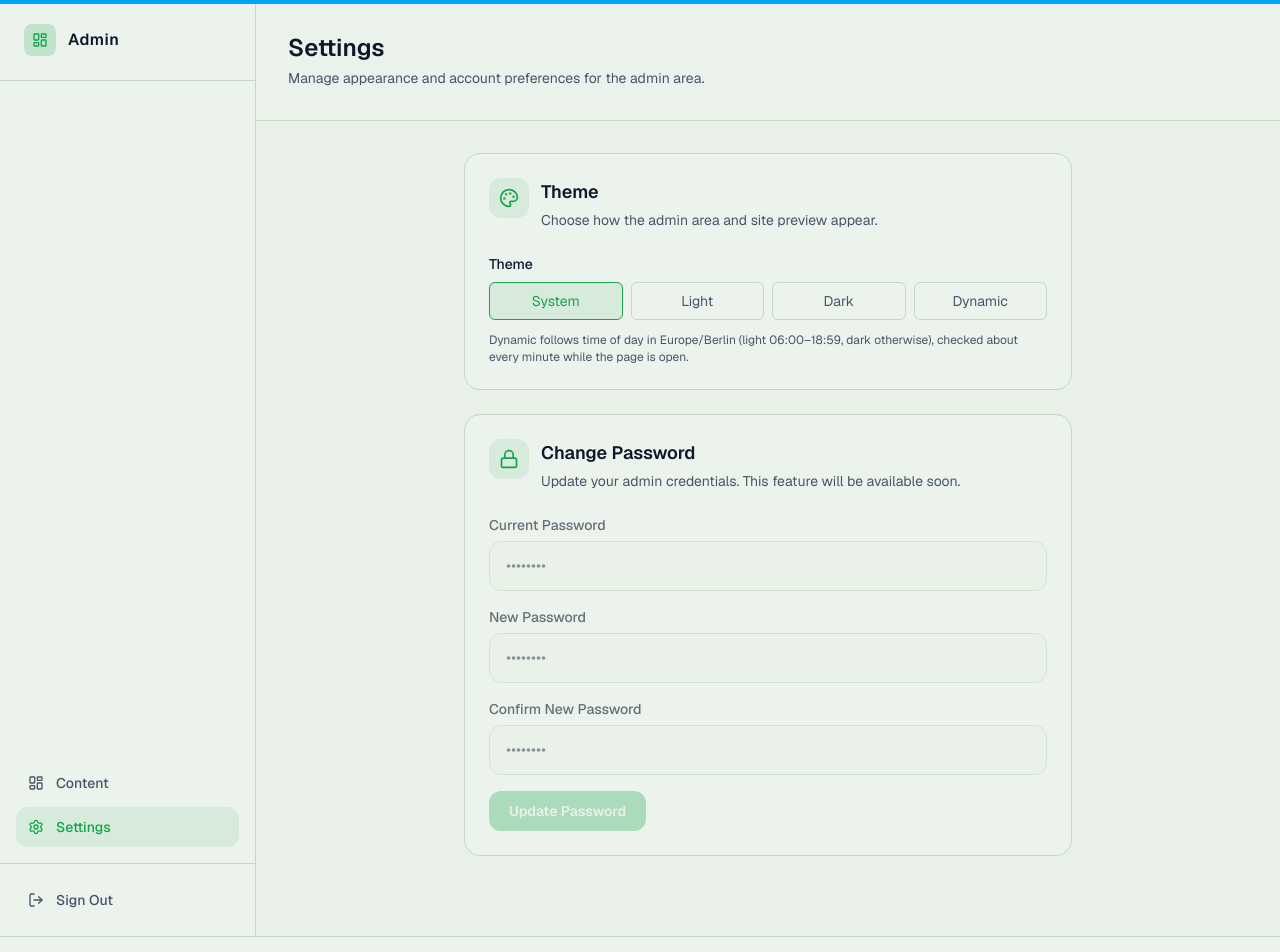
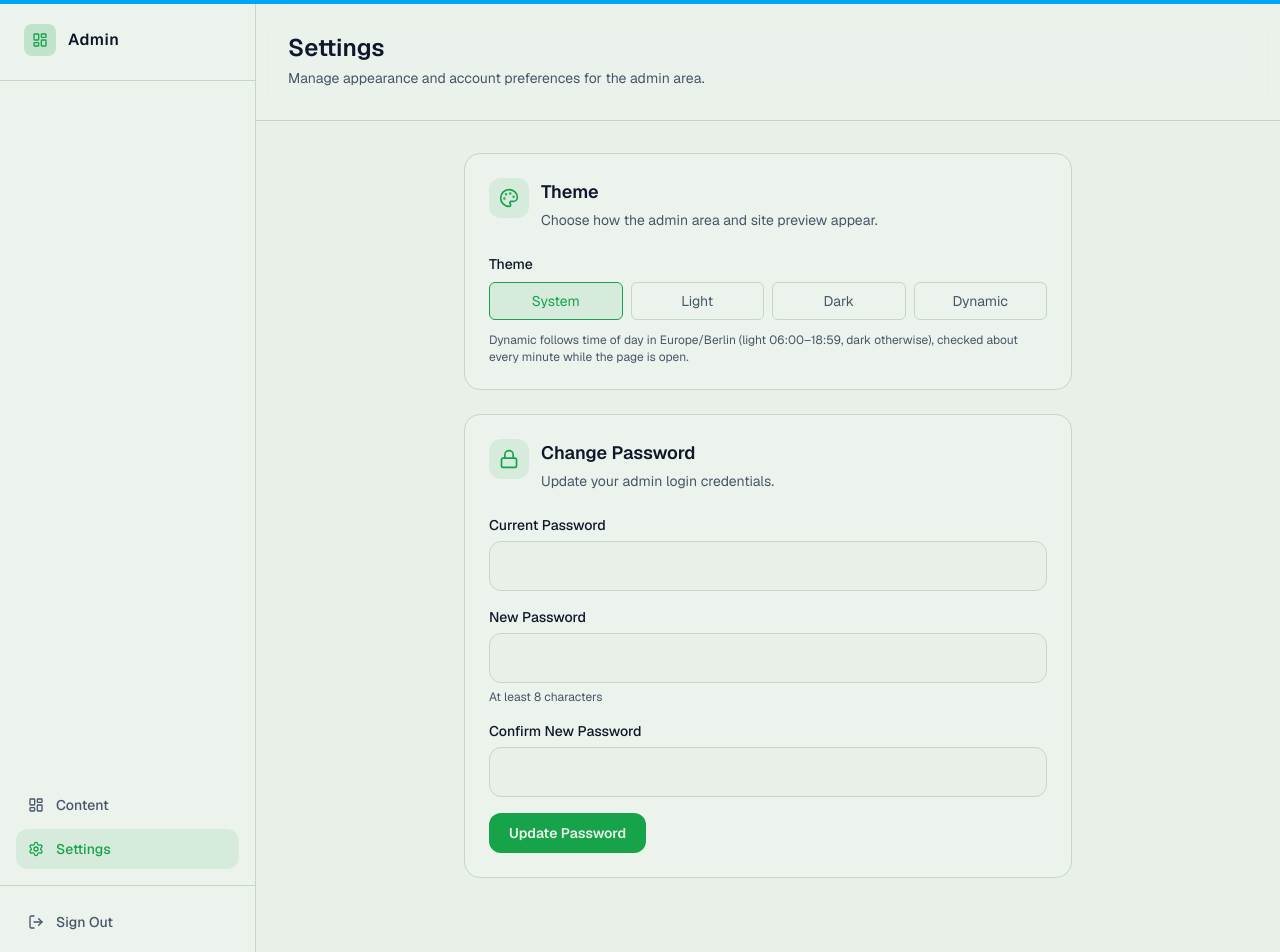
Before and after one commit to JustiinGER/Justiin.de, a Next.js app: page /admin/settings in a window 1280 px wide. Shown: the top 952 px of the page. Built offline with nearby package versions, Linux system fonts and the light colour scheme; sample sign-in values are in the browser's storage.

Commit message:
Implement password change functionality in admin section with validation and error handling. Enhance user experience by providing real-time feedback on input fields and ensuring secure password updates

```diff
--- /dev/null
+++ b/src/app/api/admin/password/route.ts
@@ -0,0 +1,61 @@
+import { NextResponse } from "next/server";
+import { type NextRequest } from "next/server";
+import bcrypt from "bcryptjs";
+import type { RowDataPacket } from "mysql2";
+import { requireAuth } from "@/lib/auth.server";
+import { getPool } from "@/lib/db.server";
+
+const MIN_PASSWORD_LENGTH = 8;
+
+export async function PATCH(req: NextRequest) {
+  const user = requireAuth(req);
+  if (!user) {
+    return NextResponse.json({ error: "Unauthorized" }, { status: 401 });
+  }
+
+  try {
+    const { currentPassword, newPassword } = await req.json();
+
+    if (!currentPassword || !newPassword) {
+      return NextResponse.json(
+        { error: "Current password and new password are required" },
+        { status: 400 }
+      );
+    }
+
+    if (typeof newPassword !== "string" || newPassword.length < MIN_PASSWORD_LENGTH) {
+      return NextResponse.json(
+        { error: `New password must be at least ${MIN_PASSWORD_LENGTH} characters` },
+        { status: 400 }
+      );
+    }
+
+    const pool = getPool();
+    const [rows] = await pool.execute<RowDataPacket[]>(
+      "SELECT id, password FROM admin_users WHERE username = ?",
+      [user.username]
+    );
+
+    if (rows.length === 0) {
+      return NextResponse.json({ error: "User not found" }, { status: 404 });
+    }
+
+    const dbUser = rows[0];
+    const isValid = await bcrypt.compare(currentPassword, dbUser.password);
+
+    if (!isValid) {
+      return NextResponse.json({ error: "Current password is incorrect" }, { status: 401 });
+    }
+
+    const hash = await bcrypt.hash(newPassword, 10);
+    await pool.execute("UPDATE admin_users SET password = ? WHERE id = ?", [
+      hash,
+      dbUser.id,
+    ]);
+
+    return NextResponse.json({ success: true });
+  } catch (err) {
+    console.error("[Password API] Error:", err);
+    return NextResponse.json({ error: "Internal server error" }, { status: 500 });
+  }
+}
--- a/src/components/admin/PasswordChangeSection.tsx
+++ b/src/components/admin/PasswordChangeSection.tsx
@@ -1,8 +1,121 @@
 "use client";
 
-import { Lock } from "lucide-react";
+import { useState, type FormEvent } from "react";
+import { Check, Loader2, Lock } from "lucide-react";
+
+const MIN_PASSWORD_LENGTH = 8;
+
+const inputClass =
+  "block w-full rounded-xl border bg-brand-bg px-4 py-3 text-brand-text placeholder-brand-muted transition-colors focus:outline-none focus:ring-2";
+
+function inputStyles(hasError: boolean) {
+  return hasError
+    ? `${inputClass} border-red-500/40 focus:border-red-500/40 focus:ring-red-500/30`
+    : `${inputClass} border-brand-border focus:border-brand-accent/50 focus:ring-brand-accent/50`;
+}
+
+type FieldErrors = {
+  current?: string;
+  new?: string;
+  confirm?: string;
+};
+
+function validateFields(
+  currentPassword: string,
+  newPassword: string,
+  confirmPassword: string
+): FieldErrors {
+  const errors: FieldErrors = {};
+
+  if (!currentPassword) {
+    errors.current = "Please enter your current password.";
+  }
+
+  if (!newPassword) {
+    errors.new = "Please enter a new password.";
+  } else if (newPassword.length < MIN_PASSWORD_LENGTH) {
+    errors.new = `Use at least ${MIN_PASSWORD_LENGTH} characters (currently ${newPassword.length}).`;
+  }
+
+  if (!confirmPassword) {
+    errors.confirm = "Please confirm your new password.";
+  } else if (newPassword && confirmPassword !== newPassword) {
+    errors.confirm = "Passwords do not match.";
+  }
+
+  return errors;
+}
 
 export function PasswordChangeSection() {
+  const [currentPassword, setCurrentPassword] = useState("");
+  const [newPassword, setNewPassword] = useState("");
+  const [confirmPassword, setConfirmPassword] = useState("");
+  const [fieldErrors, setFieldErrors] = useState<FieldErrors>({});
+  const [formError, setFormError] = useState("");
+  const [success, setSuccess] = useState(false);
+  const [isSubmitting, setIsSubmitting] = useState(false);
+
+  const clearFieldError = (field: keyof FieldErrors) => {
+    setFieldErrors((prev) => {
+      if (!prev[field]) return prev;
+      const next = { ...prev };
+      delete next[field];
+      return next;
+    });
+  };
+
+  const handleSubmit = async (e: FormEvent) => {
+    e.preventDefault();
+    setFormError("");
+    setSuccess(false);
+
+    const errors = validateFields(currentPassword, newPassword, confirmPassword);
+    if (Object.keys(errors).length > 0) {
+      setFieldErrors(errors);
+      return;
+    }
+    setFieldErrors({});
+
+    const token = sessionStorage.getItem("admin_token");
+    if (!token) {
+      setFormError("Session expired. Please sign in again.");
+      return;
+    }
+
+    setIsSubmitting(true);
+
+    try {
+      const res = await fetch("/api/admin/password", {
+        method: "PATCH",
+        headers: {
+          "Content-Type": "application/json",
+          Authorization: `Bearer ${token}`,
+        },
+        body: JSON.stringify({ currentPassword, newPassword }),
+      });
+
+      const data = await res.json();
+
+      if (!res.ok) {
+        if (res.status === 401 && data.error?.toLowerCase().includes("current")) {
+          setFieldErrors({ current: data.error });
+        } else {
+          setFormError(data.error || "Failed to update password.");
+        }
+        return;
+      }
+
+      setCurrentPassword("");
+      setNewPassword("");
+      setConfirmPassword("");
+      setSuccess(true);
+    } catch {
+      setFormError("Network error. Please try again.");
+    } finally {
+      setIsSubmitting(false);
+    }
+  };
+
   return (
     <section
       aria-label="Password settings"
@@ -15,47 +128,124 @@ export function PasswordChangeSection() {
         <div>
           <h2 className="text-lg font-semibold text-brand-text">Change Password</h2>
           <p className="mt-1 text-sm text-brand-muted">
-            Update your admin credentials. This feature will be available soon.
+            Update your admin login credentials.
           </p>
         </div>
       </div>
 
-      <div className="space-y-4 opacity-60">
+      <form noValidate onSubmit={handleSubmit} className="space-y-4">
         <div className="space-y-1.5">
-          <label className="block text-sm font-medium text-brand-text">Current Password</label>
+          <label htmlFor="current-password" className="block text-sm font-medium text-brand-text">
+            Current Password
+          </label>
           <input
+            id="current-password"
             type="password"
-            disabled
-            placeholder="••••••••"
-            className="block w-full rounded-xl border border-brand-border bg-brand-bg px-4 py-3 text-brand-text placeholder-brand-muted"
+            value={currentPassword}
+            onChange={(e) => {
+              setCurrentPassword(e.target.value);
+              clearFieldError("current");
+            }}
+            autoComplete="current-password"
+            aria-invalid={!!fieldErrors.current}
+            aria-describedby={fieldErrors.current ? "current-password-error" : undefined}
+            className={inputStyles(!!fieldErrors.current)}
           />
+          {fieldErrors.current && (
+            <p id="current-password-error" className="text-sm text-red-400" role="alert">
+              {fieldErrors.current}
+            </p>
+          )}
         </div>
+
         <div className="space-y-1.5">
-          <label className="block text-sm font-medium text-brand-text">New Password</label>
+          <label htmlFor="new-password" className="block text-sm font-medium text-brand-text">
+            New Password
+          </label>
           <input
+            id="new-password"
             type="password"
-            disabled
-            placeholder="••••••••"
-            className="block w-full rounded-xl border border-brand-border bg-brand-bg px-4 py-3 text-brand-text placeholder-brand-muted"
+            value={newPassword}
+            onChange={(e) => {
+              setNewPassword(e.target.value);
+              clearFieldError("new");
+              if (fieldErrors.confirm && e.target.value === confirmPassword) {
+                clearFieldError("confirm");
+              }
+            }}
+            autoComplete="new-password"
+            aria-invalid={!!fieldErrors.new}
+            aria-describedby={
+              fieldErrors.new ? "new-password-error" : "new-password-hint"
+            }
+            className={inputStyles(!!fieldErrors.new)}
           />
+          {fieldErrors.new ? (
+            <p id="new-password-error" className="text-sm text-red-400" role="alert">
+              {fieldErrors.new}
+            </p>
+          ) : (
+            <p id="new-password-hint" className="text-xs text-brand-muted">
+              At least {MIN_PASSWORD_LENGTH} characters
+            </p>
+          )}
         </div>
+
         <div className="space-y-1.5">
-          <label className="block text-sm font-medium text-brand-text">Confirm New Password</label>
+          <label htmlFor="confirm-password" className="block text-sm font-medium text-brand-text">
+            Confirm New Password
+          </label>
           <input
+            id="confirm-password"
             type="password"
-            disabled
-            placeholder="••••••••"
-            className="block w-full rounded-xl border border-brand-border bg-brand-bg px-4 py-3 text-brand-text placeholder-brand-muted"
+            value={confirmPassword}
+            onChange={(e) => {
+              setConfirmPassword(e.target.value);
+              clearFieldError("confirm");
+            }}
+            autoComplete="new-password"
+            aria-invalid={!!fieldErrors.confirm}
+            aria-describedby={fieldErrors.confirm ? "confirm-password-error" : undefined}
+            className={inputStyles(!!fieldErrors.confirm)}
           />
+          {fieldErrors.confirm && (
+            <p id="confirm-password-error" className="text-sm text-red-400" role="alert">
+              {fieldErrors.confirm}
+            </p>
+          )}
         </div>
+
+        {formError && (
+          <p
+            className="rounded-xl border border-red-500/20 bg-red-500/10 px-4 py-3 text-center text-sm font-medium text-red-400"
+            role="alert"
+          >
+            {formError}
+          </p>
+        )}
+
+        {success && (
+          <p className="flex items-center justify-center gap-2 rounded-xl border border-green-500/20 bg-green-500/10 px-4 py-3 text-center text-sm font-medium text-green-400">
+            <Check className="h-4 w-4 shrink-0" />
+            Password updated successfully.
+          </p>
+        )}
+
         <button
-          type="button"
-          disabled
-          className="rounded-xl bg-brand-accent/50 px-5 py-2.5 text-sm font-semibold text-brand-bg cursor-not-allowed"
+          type="submit"
+          disabled={isSubmitting}
+          className="rounded-xl bg-brand-accent px-5 py-2.5 text-sm font-semibold text-brand-bg transition-colors hover:bg-brand-accent/90 disabled:cursor-not-allowed disabled:opacity-50"
         >
-          Update Password
+          {isSubmitting ? (
+            <span className="flex items-center gap-2">
+              <Loader2 className="h-4 w-4 animate-spin" />
+              Updating…
+            </span>
+          ) : (
+            "Update Password"
+          )}
         </button>
-      </div>
+      </form>
     </section>
   );
 }
```
